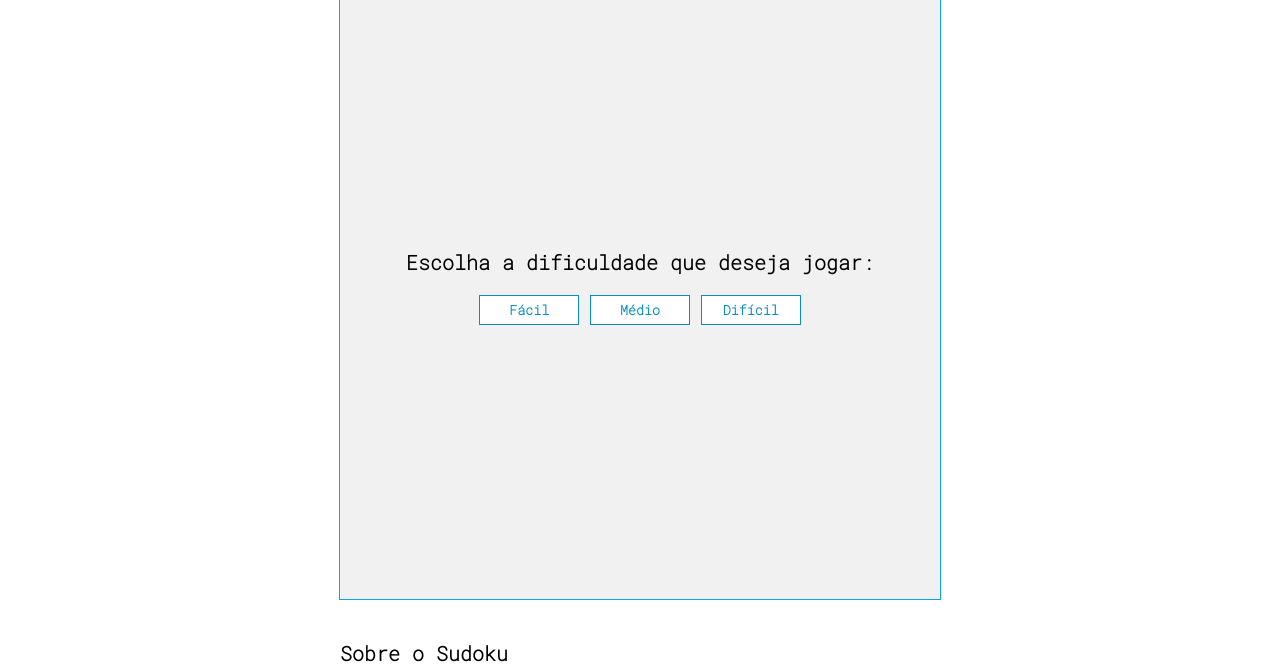
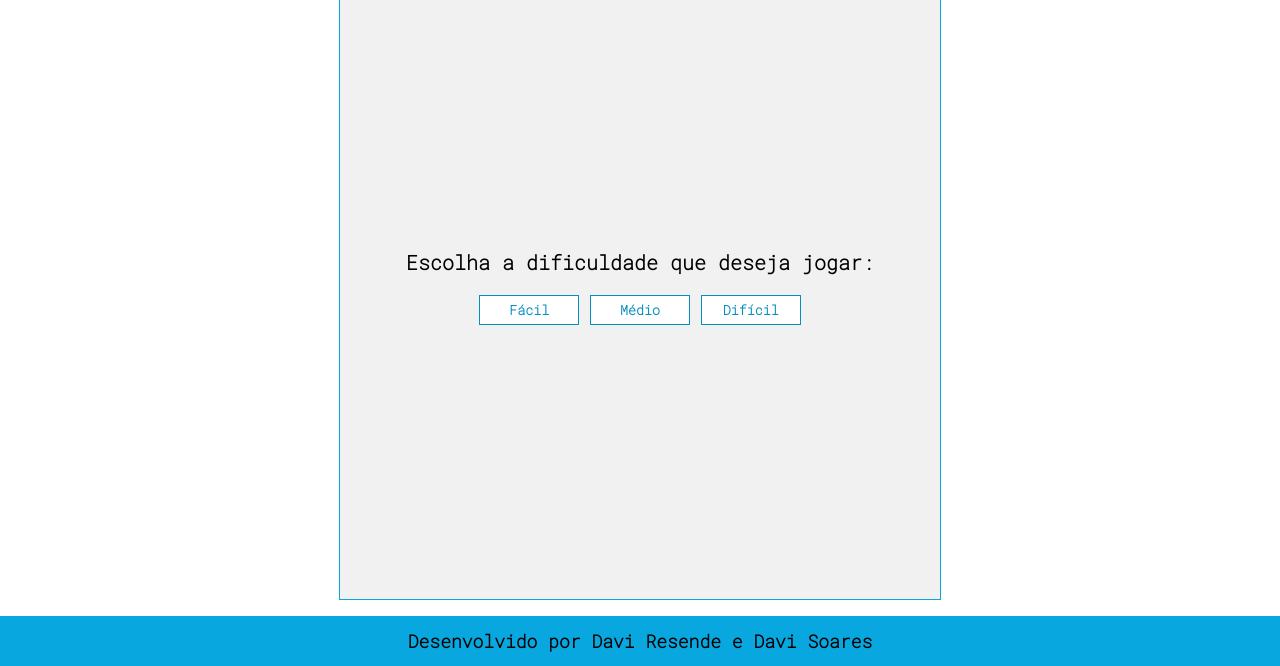
Before and after one commit to davirsreis/Sudoku-PPI1, a plain HTML site: page index.html in a window 1280 px wide. Shown: the part 134-800 px from the top of the page. Drawn offline with nearby package versions, Linux system fonts and the light colour scheme.

Commit message:
final adjustments

```diff
--- a/style.css
+++ b/style.css
@@ -145,16 +145,18 @@ ul {
 footer {
     width: 100%;
     max-width: 100%;
-    height: 3%;
-    position: absolute;
+    height: 50px;
     background-color: #09A7E0;
     color: black;
     text-align: center;
+    position: fixed;
+    left: 0;
+    bottom: 0;
 }
 
 footer p {
-    padding-top: 4px;
-    font-size: 14px;
+    padding-top: 13px;
+    font-size: 18px;
 }
 
 footer a {
```
